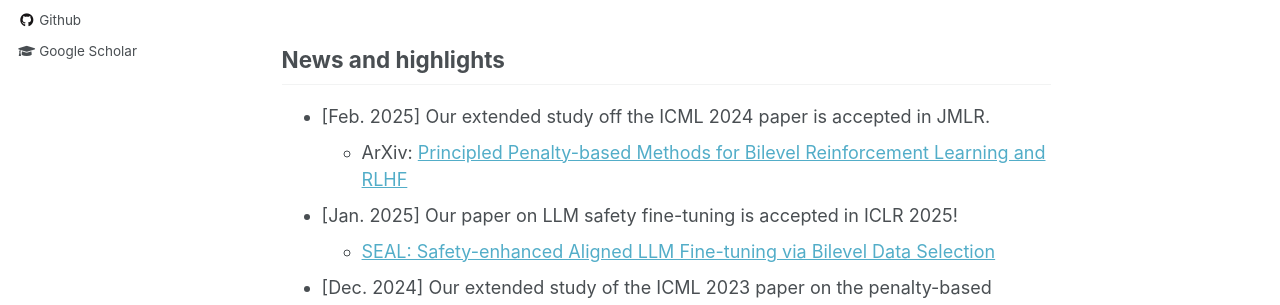
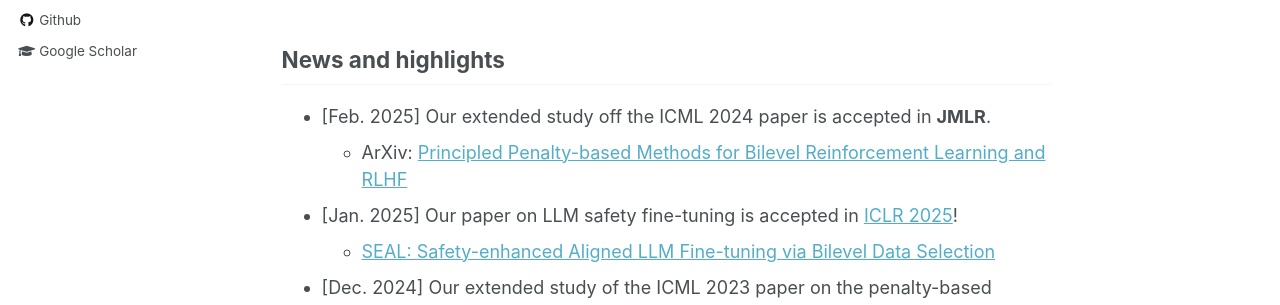
Before and after one commit to hanshen95/hanshen95.github.io, a Jekyll site: the page built from _pages/about.md, in a window 1280 px wide and 900 px high. Shown: the part 426-731 px from the top of the window. Built offline with Jekyll 4.4.1, drawn with Linux system fonts in a browser that asks for light colours.

```diff
--- a/_pages/about.md
+++ b/_pages/about.md
@@ -30,9 +30,9 @@ My research spans the areas of optimization algorithms and machine learning, cov
 
 
 ## News and highlights
-* [Feb. 2025] Our extended study off the ICML 2024 paper is accepted in JMLR.
+* [Feb. 2025] Our extended study off the ICML 2024 paper is accepted in <b>JMLR</b>.
   * ArXiv: [Principled Penalty-based Methods for Bilevel Reinforcement Learning and RLHF](https://arxiv.org/abs/2410.07471)
-* [Jan. 2025] Our paper on LLM safety fine-tuning is accepted in ICLR 2025!
+* [Jan. 2025] Our paper on LLM safety fine-tuning is accepted in [ICLR 2025](https://iclr.cc/)!
   * [SEAL: Safety-enhanced Aligned LLM Fine-tuning via Bilevel Data Selection](https://arxiv.org/abs/2410.07471)
 * [Dec. 2024] Our extended study of the ICML 2023 paper on the penalty-based bilevel optimization methods has been accepted in [Mathematical Programming](https://link.springer.com/journal/10107)!
   * [On Penalty-based Bilevel Gradient Descent Method](https://arxiv.org/abs/2302.05185)
```
